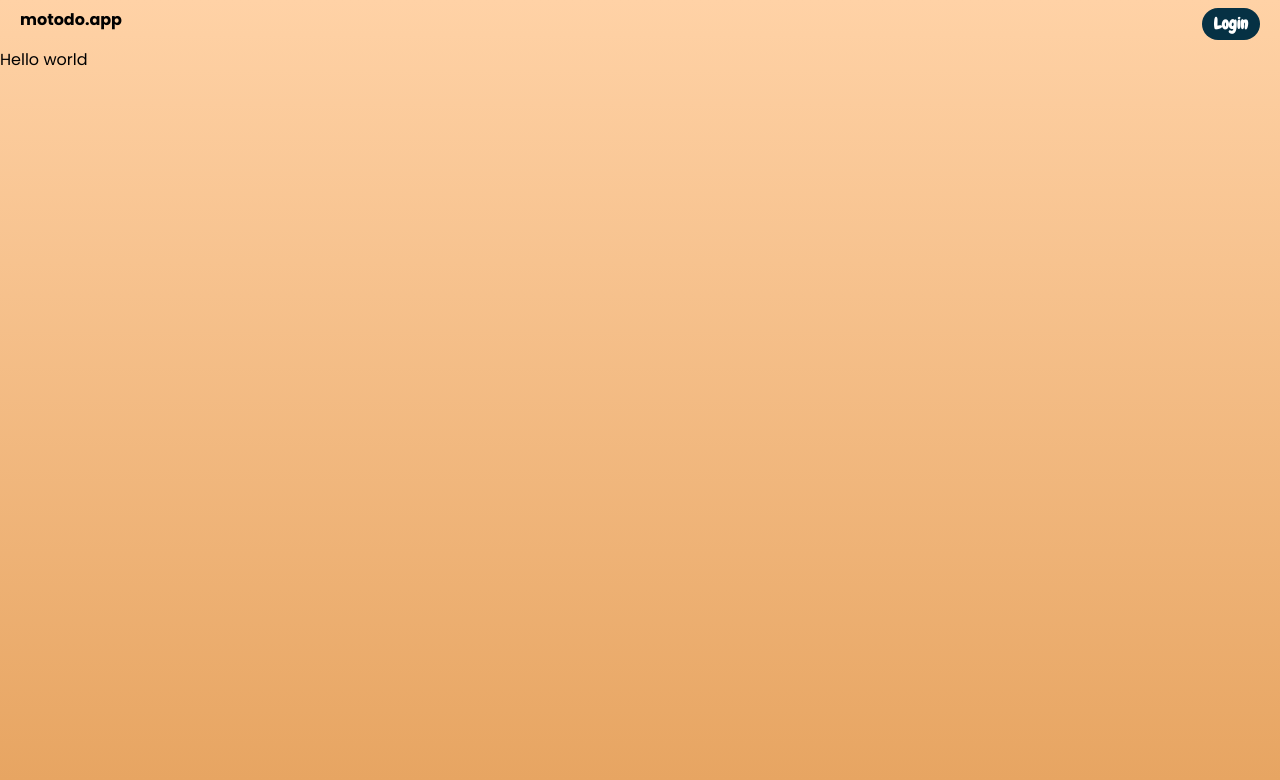
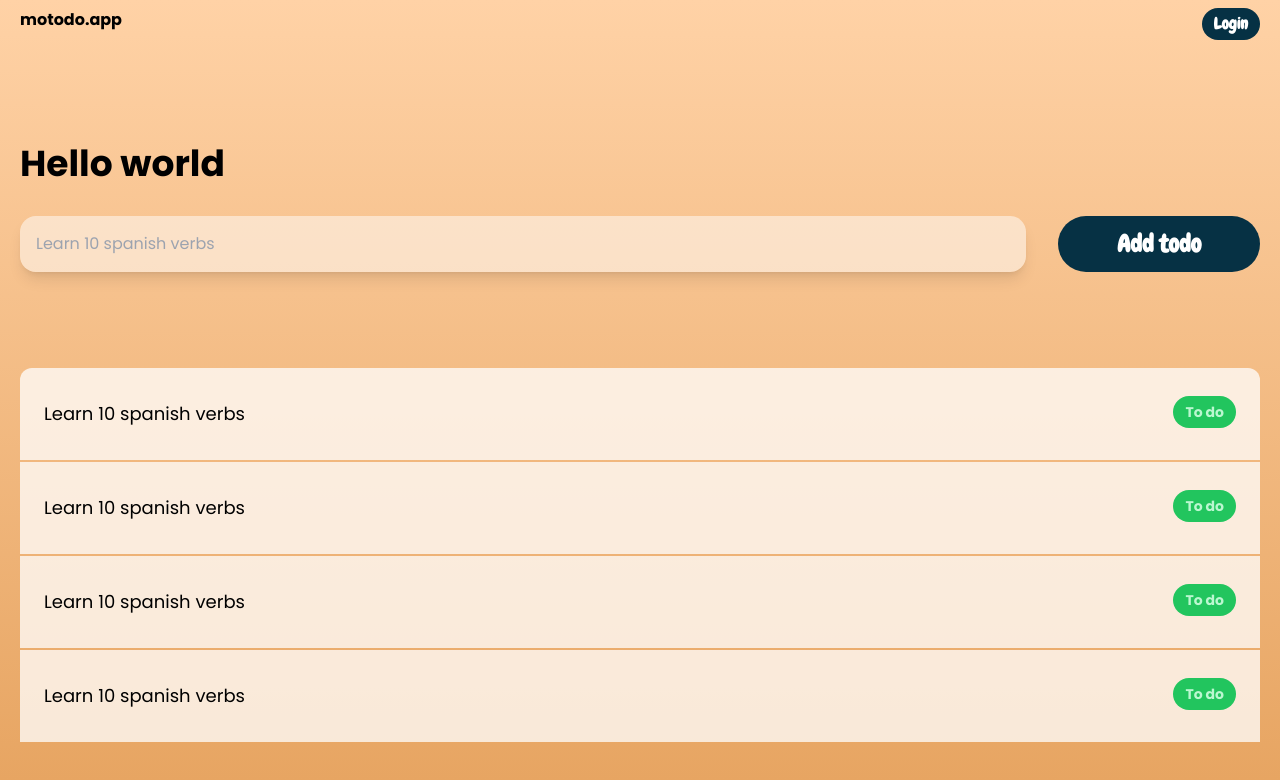
Before and after one commit to MogliCodes/motodo.app, a Nuxt app: page / in a window 1280 px wide. Shown: the top 780 px of the page. Built offline with nearby package versions, Linux system fonts and the light colour scheme.

Commit message:
feat: add TodoItems to main view

```diff
--- a/pages/index.vue
+++ b/pages/index.vue
@@ -1,5 +1,37 @@
 <template>
-    <main>
-        <h1 class="">Hello world</h1>
+    <main class="pt-24">
+        <div class="container mx-auto">
+          <h1 class="mb-8 text-4xl font-bold">Hello world</h1>
+          <div class="mb-24 flex gap-8">
+            <input placeholder="Learn 10 spanish verbs" class="block w-10/12 rounded-2xl bg-white bg-opacity-50 p-4 shadow-lg outline-mc-blue" type="text">
+            <BaseButton class="w-2/12 text-2xl" :is-large="true" text="Add todo" />
+          </div>
+          <div class="flex flex-col gap-0.5">
+            <TodoItem class="rounded-t-xl">
+              <template #status>
+                <TodoStatusPill />
+              </template>
+            </TodoItem>
+            <TodoItem>
+              <template #status>
+                <TodoStatusPill />
+              </template>
+            </TodoItem>
+            <TodoItem>
+              <template #status>
+                <TodoStatusPill />
+              </template>
+            </TodoItem>
+            <TodoItem>
+              <template #status>
+                <TodoStatusPill />
+              </template>
+            </TodoItem>
+          </div>
+        </div>
     </main>
 </template>
+<script setup lang="ts">
+import TodoItem from "~/components/todos/TodoItem.vue";
+import TodoStatusPill from "~/components/todos/TodoStatusPill.vue";
+</script>
```
